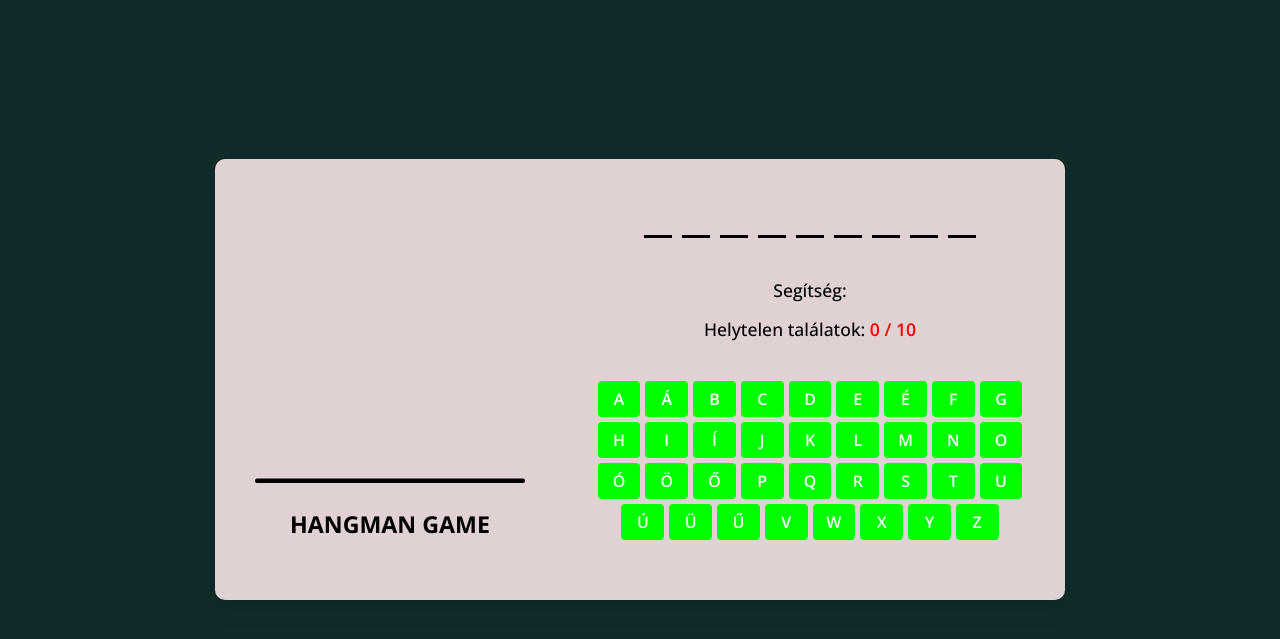
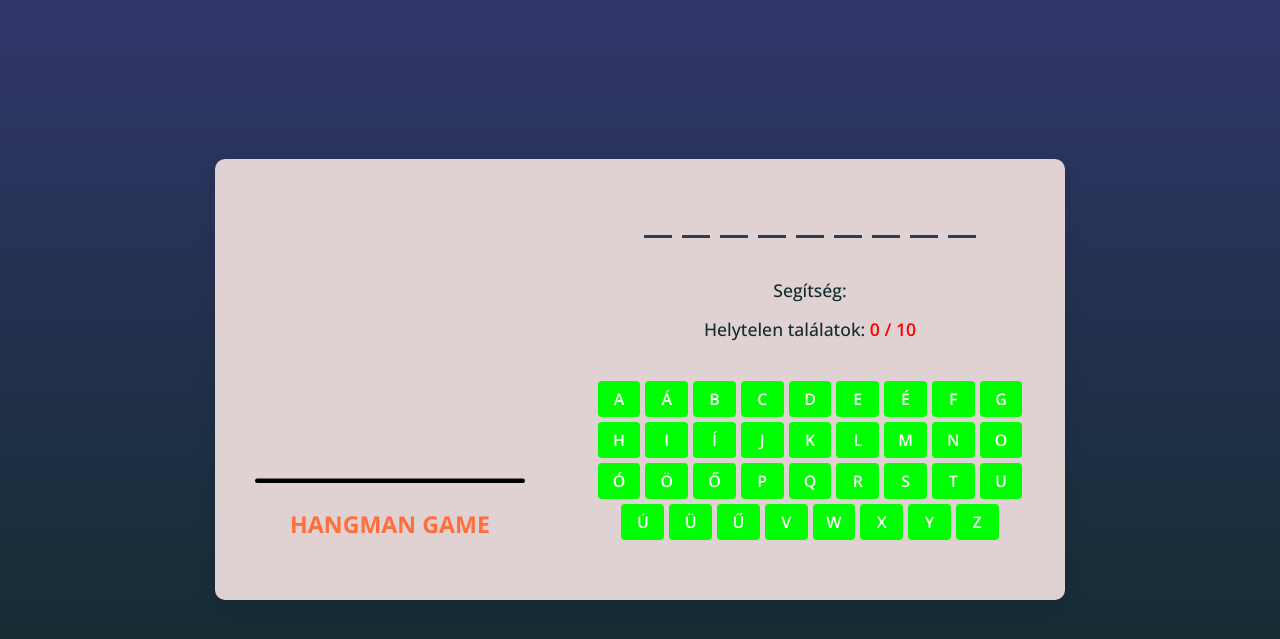
Before and after one commit to SzebenszkiBence/ikt-projekt, a plain HTML site: page index.html in a window 1280 px wide. Shown: the part 63-702 px from the top of the page. Drawn offline with nearby package versions, Linux system fonts and the light colour scheme.

Commit message:
css igazitas

```diff
--- a/style.css
+++ b/style.css
@@ -15,8 +15,7 @@ body {
     align-items: center;
     justify-content: center;
     min-height: 100vh;
-    background: #343770;
-    background: #112b2b;
+    background: linear-gradient(to bottom, #343770, #112b2b);
 
 }
 
@@ -77,6 +76,7 @@ body {
     text-align: center;
     margin-top: 20px;
     text-transform: uppercase;
+    color: #ff6f3c;
 }
 
 .game-box .word-display {
@@ -94,17 +94,20 @@ body {
     font-weight: 600;
     margin-bottom: 40px;
     text-transform: uppercase;
-    border-bottom: 3px solid #000;
+    border-bottom: 3px solid #2c3e50;
+    color: #2c3e50;
 }
 .word-display .letter.guessed {
     margin: -40px 0 35px;
     border-color: transparent;
+    color: #28a745;
 }
 .game-box h4 {
     text-align: center;
     font-size: 1.1rem;
     font-weight: 500;
     margin-bottom: 15px;
+    color: #112b2b;
 }
 .game-box h4 b {
     font-weight: 600;
```
